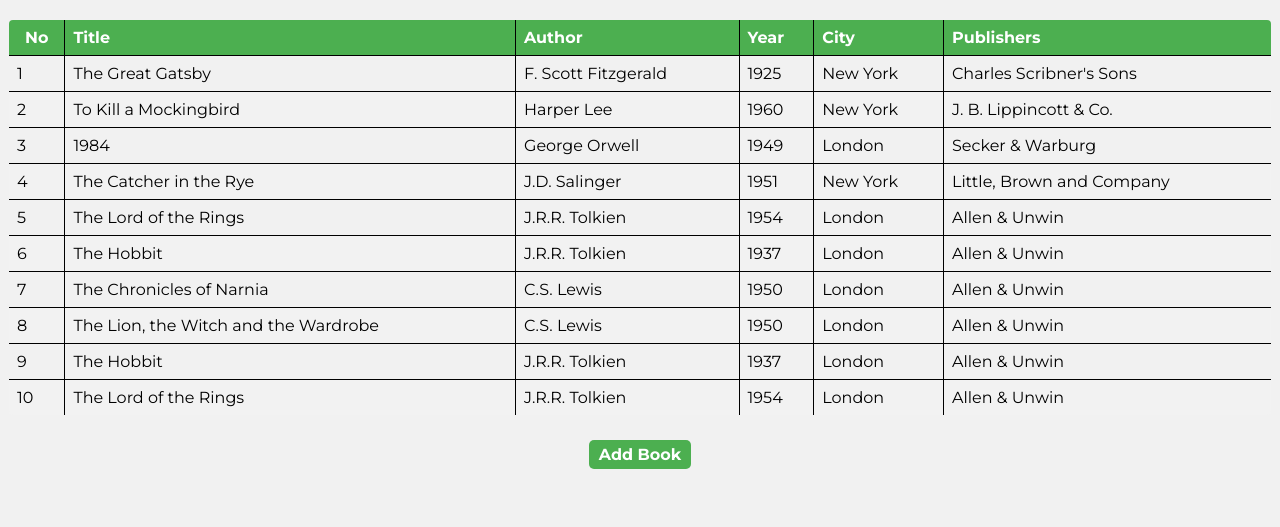
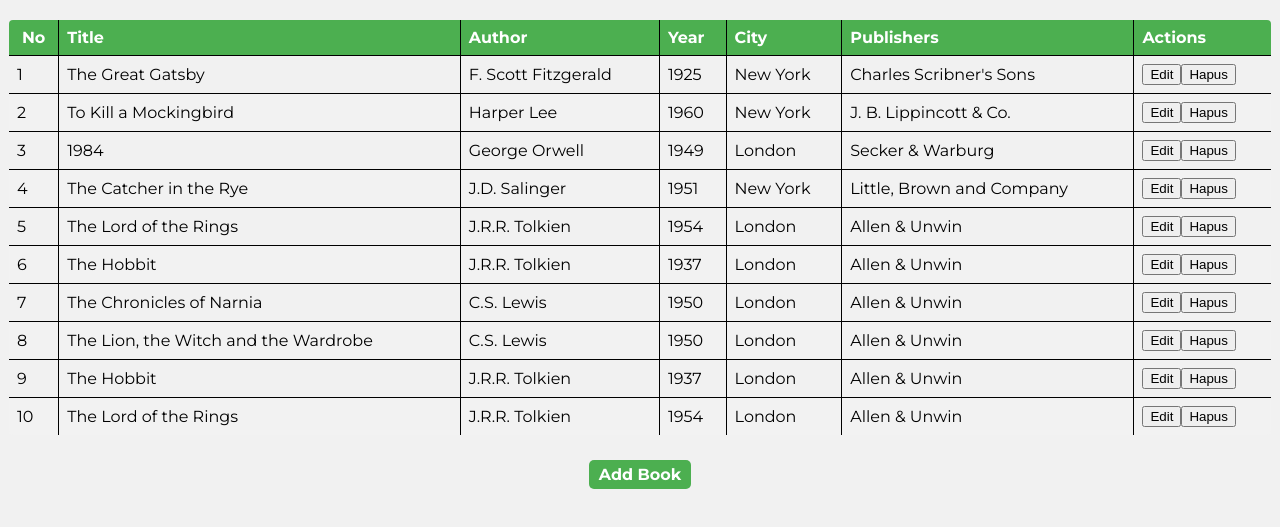
Before and after one commit to tianreformis/KKA-XIA-2026-2027, a plain HTML site: page Week 15.2 JSON Book/index.html in a window 1280 px wide. Shown: the part 63-590 px from the top of the page. Drawn offline with Linux system fonts and the light colour scheme.

Commit message:
adding data

```diff
--- a/Week 15.2 JSON Book/index.html
+++ b/Week 15.2 JSON Book/index.html
@@ -18,6 +18,7 @@
                 <th>Year</th>
                 <th>City</th>
                 <th>Publishers</th>
+                <th>Actions</th>
             </tr>
         </thead>
         <tbody id="book-data">
--- a/Week 15.2 JSON Book/script.js
+++ b/Week 15.2 JSON Book/script.js
@@ -38,6 +38,26 @@
                         row.appendChild(cell);
                     });
 
+                //kolom actions
+                const actions = document.createElement("td");
+                //tombol edit
+                const tombolEdit = document.createElement("button");
+                tombolEdit.textContent = "Edit";
+                tombolEdit.type = "button";
+                tombolEdit.addEventListener("click", function() {
+                    editBuku(item.id);
+                });
+                //tombol hapus
+                const tombolHapus = document.createElement("button");
+                tombolHapus.textContent = "Hapus";
+                tombolHapus.type = "button";
+                tombolHapus.addEventListener("click", function() {
+                    hapusBuku(item.id);
+                });
+                //tambahkan object kedalam HTML
+                actions.appendChild(tombolEdit);
+                actions.appendChild(tombolHapus);
+                row.appendChild(actions);
                 tabel.appendChild(row);
             });
         })
```
